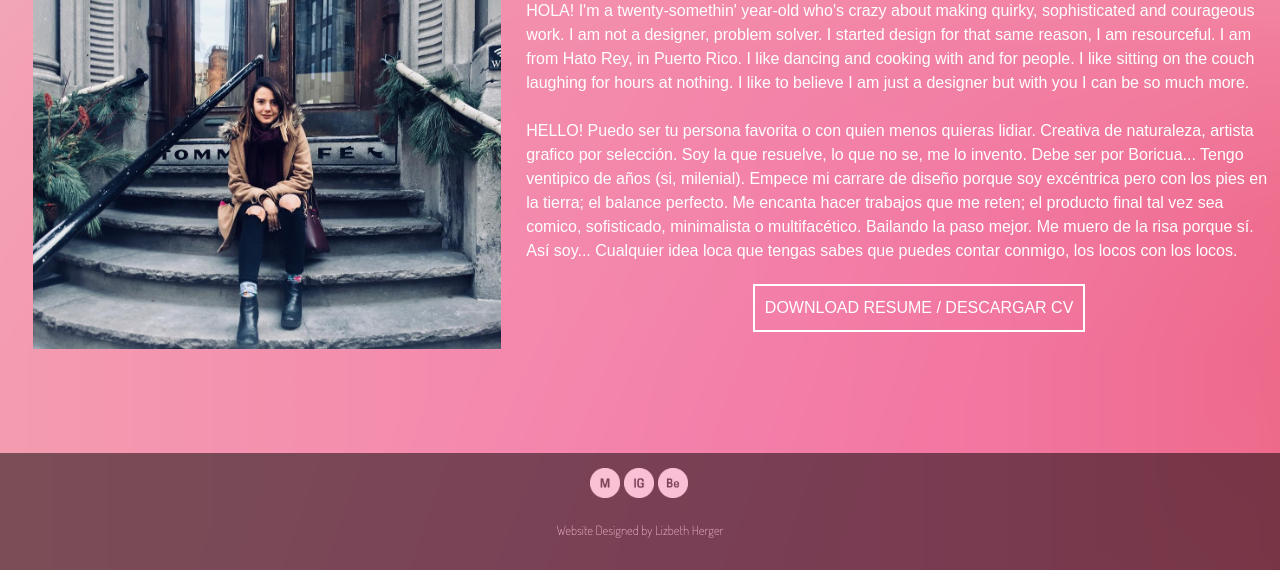
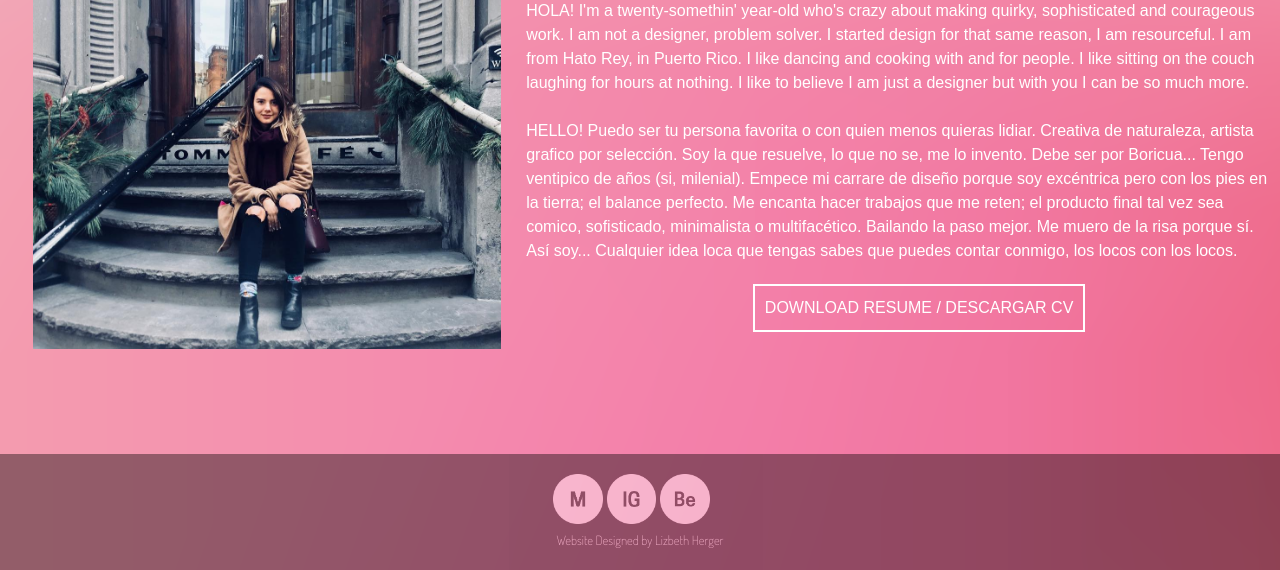
Before and after one commit to lherger/lherger, a PHP site: page /aboutme.html in a window 1280 px wide. Shown: the part 230-800 px from the top of the page. Run offline with PHP 8.4, Linux system fonts and the light colour scheme.

Commit message:
Changes to Footer
and social icons

```diff
--- a/main.css
+++ b/main.css
@@ -83,15 +83,14 @@
 
 
 #footer {
-    position: fixed;
+    position: absolute;
     bottom: 0;
-    right: 0;
-    left: 0;
+    left:0;
     width: 100%;
     border: none;
 	background-color: #000;
-	opacity: .5;
-	padding: 15px;
+	opacity: .4;
+	padding: 20px;
 	display: block;
 
 }
@@ -110,7 +109,7 @@
 						color: white;
 
 						text-align: center;
-						margin: 15px;}
+						margin: 0px;}
 #footer ul {padding: 0;
 list-style: none;}
 
@@ -138,38 +137,38 @@
     list-style: none;
 }
 .footer-social-icons {
-    width: 40%;
+
     display:block;
-    margin: 0 auto;
+
 }
 .social-icon {
     color: #fff;
 }
 ul.social-icons {
     margin-top: 0%;
-    margin-left: 40%;
+    margin-left: 43%;
+    margin-bottom: 0px;
+     width: 40%;
+     min-width: 40%;
 }
 .social-icons li {
     vertical-align: top;
     display: inline;
-    height: 0px;
+
+
+
 }
+
+
+
 .social-icons a {
     color: #fff;
     text-decoration: none;
+
+
 }
-.fa-facebook {
-    padding:0px 0px;
-    -o-transition:.5s;
-    -ms-transition:.5s;
-    -moz-transition:.5s;
-    -webkit-transition:.5s;
-    transition: .5s;
-    background-color: #322f30;
-}
-.fa-facebook:hover {
-    background-color: #3d5b99;
-}
+
+
 
 
 /* end social media icons */
@@ -295,7 +294,7 @@
     width: 100%;
     border: none;
 	background-color: #525452;
-	padding: 15px;
+	padding: 5px;
 
 }
 
@@ -304,7 +303,7 @@
 						color: white;
 						background-color: #525452;
 						text-align: center;
-						margin: 15px;}
+						margin: 0px;}
 
 /* nav text */
 
```
